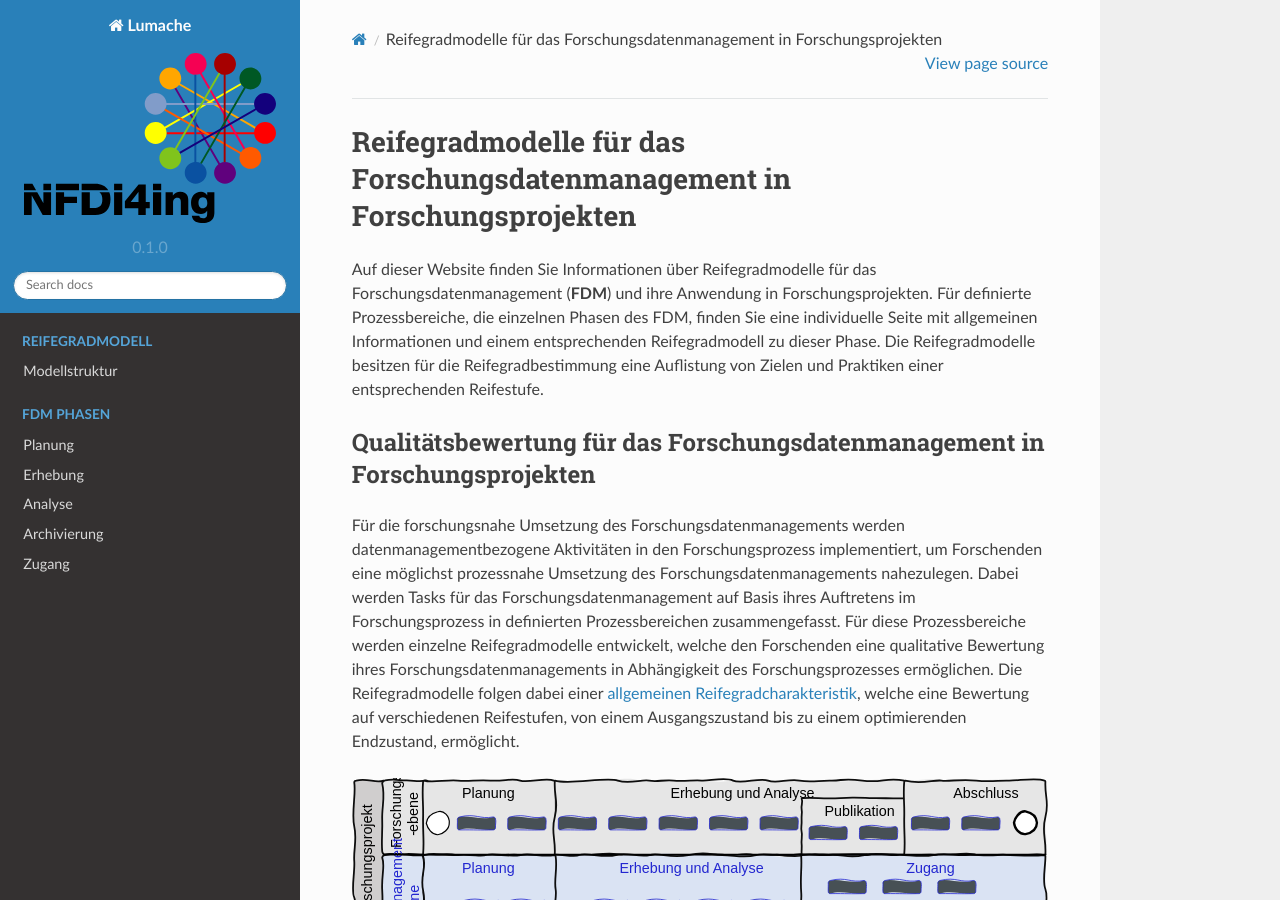
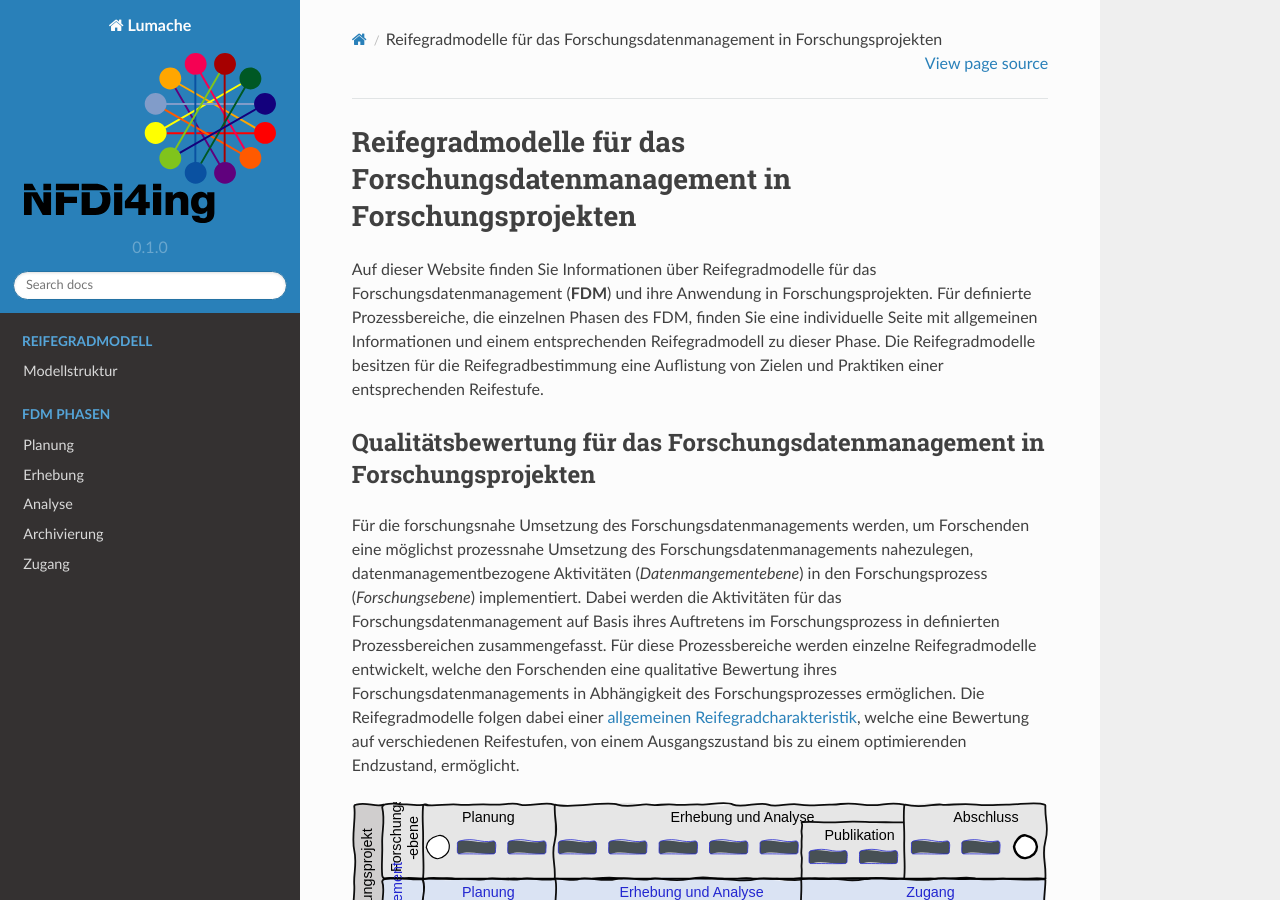
Before and after one commit to LUHMW/MaturityModelsNFDI4Ing, a Sphinx documentation site: the page built from docs/source/index.rst, in a window 1280 px wide and 900 px high. Built offline with Sphinx 7.4.7 and the Read the Docs theme 2.0.0, drawn with Linux system fonts in a browser that asks for light colours.

Commit message:
Update index.rst

```diff
--- a/docs/source/index.rst
+++ b/docs/source/index.rst
@@ -9,7 +9,7 @@ dieser Phase. Die Reifegradmodelle besitzen für die Reifegradbestimmung eine Au
 
 Qualitätsbewertung für das Forschungsdatenmanagement in Forschungsprojekten
 --------
-Für die forschungsnahe Umsetzung des Forschungsdatenmanagements werden datenmanagementbezogene Aktivitäten in den Forschungsprozess implementiert, um Forschenden eine möglichst prozessnahe Umsetzung des Forschungsdatenmanagements nahezulegen. Dabei werden Tasks für das Forschungsdatenmanagement auf Basis ihres Auftretens im Forschungsprozess in definierten Prozessbereichen zusammengefasst. Für diese Prozessbereiche werden einzelne Reifegradmodelle entwickelt, welche den Forschenden eine qualitative Bewertung ihres Forschungsdatenmanagements in Abhängigkeit des Forschungsprozesses ermöglichen. Die Reifegradmodelle folgen dabei einer `allgemeinen Reifegradcharakteristik <https://maturitymodel-rtd-tutorial.readthedocs.io/en/latest/reifegradmodell.html#allgemeine-reifegradcharakteristik>`_, welche eine  Bewertung auf verschiedenen Reifestufen, von einem Ausgangszustand bis zu einem optimierenden Endzustand, ermöglicht.
+Für die forschungsnahe Umsetzung des Forschungsdatenmanagements werden, um Forschenden eine möglichst prozessnahe Umsetzung des Forschungsdatenmanagements nahezulegen, datenmanagementbezogene Aktivitäten (*Datenmangementebene*) in den Forschungsprozess (*Forschungsebene*) implementiert. Dabei werden die Aktivitäten für das Forschungsdatenmanagement auf Basis ihres Auftretens im Forschungsprozess in definierten Prozessbereichen zusammengefasst. Für diese Prozessbereiche werden einzelne Reifegradmodelle entwickelt, welche den Forschenden eine qualitative Bewertung ihres Forschungsdatenmanagements in Abhängigkeit des Forschungsprozesses ermöglichen. Die Reifegradmodelle folgen dabei einer `allgemeinen Reifegradcharakteristik <https://maturitymodel-rtd-tutorial.readthedocs.io/en/latest/reifegradmodell.html#allgemeine-reifegradcharakteristik>`_, welche eine  Bewertung auf verschiedenen Reifestufen, von einem Ausgangszustand bis zu einem optimierenden Endzustand, ermöglicht.
 
 .. image:: images/Projekt_prozess.svg
    :align: center
```
